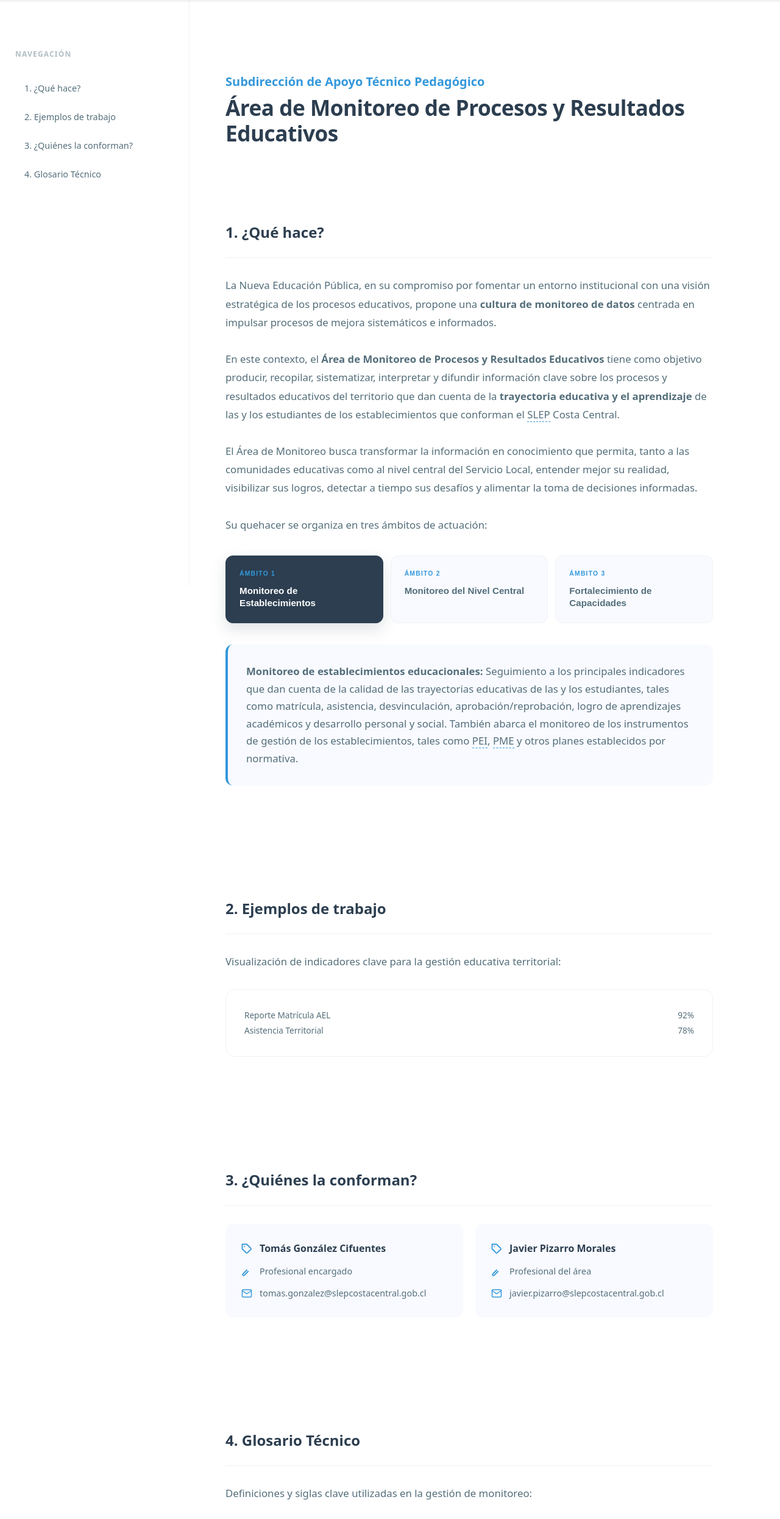
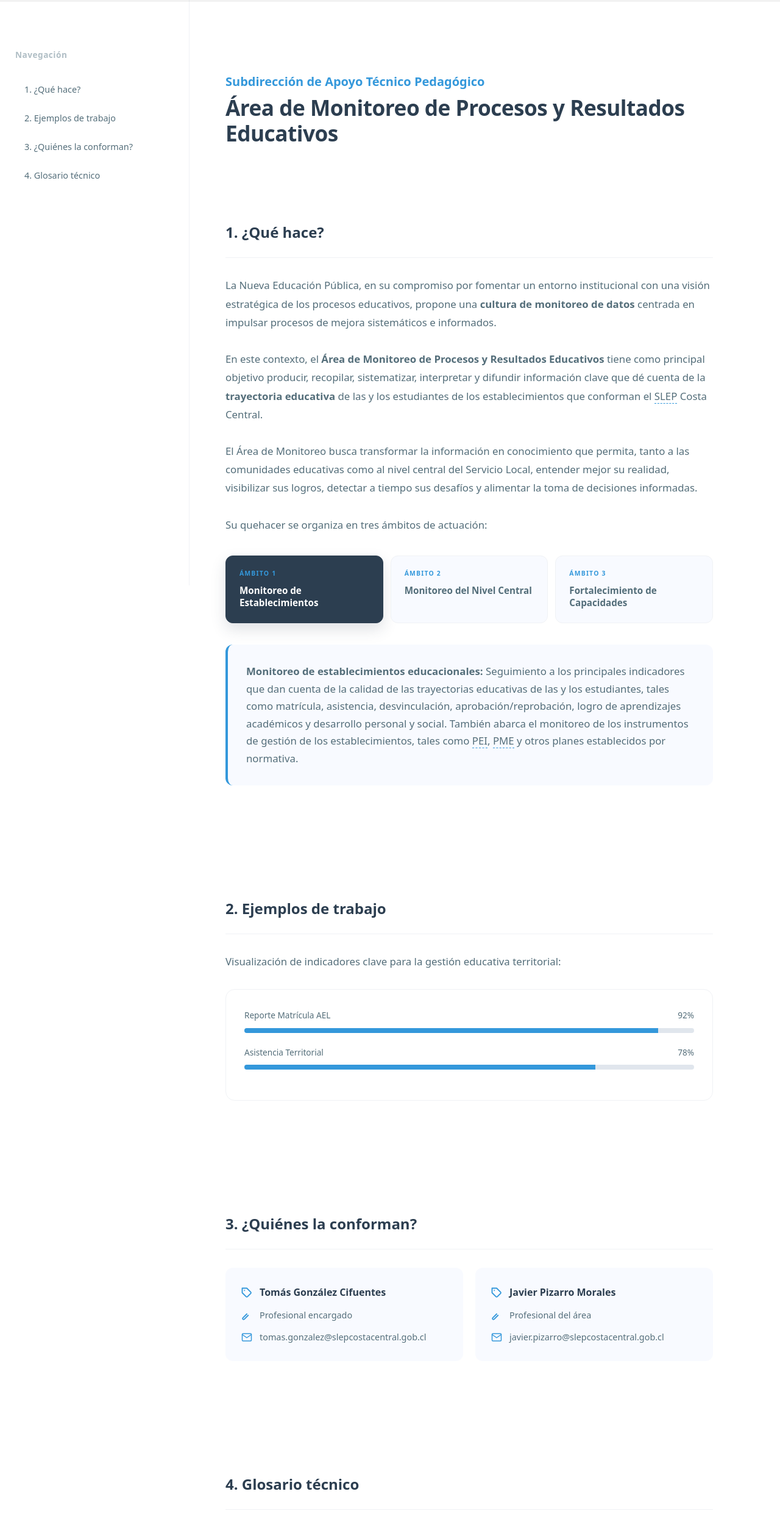
Before and after one commit to tomgc/slep_monitoreo, a plain HTML site: page index.html in a window 1280 px wide. Shown: the top 2491 px of the page at 61% size. Drawn offline with Linux system fonts and the light colour scheme.

Commit message:
Refactor font usage and navigation styles

```diff
--- a/index.html
+++ b/index.html
@@ -15,12 +15,14 @@
             --light-border: #f0f2f5;
             --bg-active: #f8faff;
             --white: #ffffff;
+            /* Unificación de fuente */
+            --main-font: system-ui, -apple-system, BlinkMacSystemFont, 'Segoe UI', Roboto, sans-serif;
         }
 
         html { scroll-behavior: smooth; }
 
         body {
-            font-family: system-ui, -apple-system, BlinkMacSystemFont, 'Segoe UI', Roboto, sans-serif;
+            font-family: var(--main-font);
             margin: 0; display: flex; background: var(--white); color: var(--primary-navy);
             -webkit-font-smoothing: antialiased;
         }
@@ -34,8 +36,13 @@
             border-right: 1px solid var(--light-border); display: flex; flex-direction: column; gap: 8px;
             background: var(--white);
         }
-        .nav-title { font-size: 0.75rem; color: #b0bec5; margin-bottom: 20px; font-weight: 700; text-transform: uppercase; letter-spacing: 1.2px; }
-        nav#side-nav a { text-decoration: none; color: var(--text-gray); padding: 10px 15px; border-radius: 8px; transition: 0.3s; font-size: 0.9rem; }
+        /* Ajuste de Navegación a minúsculas */
+        .nav-title { font-size: 0.85rem; color: #b0bec5; margin-bottom: 20px; font-weight: 600; letter-spacing: 0.5px; }
+
+        nav#side-nav a {
+            font-family: var(--main-font);
+            text-decoration: none; color: var(--text-gray); padding: 10px 15px; border-radius: 8px; transition: 0.3s; font-size: 0.9rem;
+        }
         nav#side-nav a.active-nav { color: var(--accent-blue); background: var(--bg-active); font-weight: 600; }
 
         /* --- CONTENIDO PRINCIPAL --- */
@@ -45,7 +52,10 @@
         header h1 { font-size: 2.2rem; font-weight: 800; margin: 0; letter-spacing: -0.5px; line-height: 1.2; }
 
         section { margin-bottom: 120px; padding-top: 20px; }
-        h2 { position: sticky; top: 0; background: rgba(255,255,255,0.98); padding: 25px 0; border-bottom: 1px solid var(--light-border); z-index: 10; margin-bottom: 30px; font-size: 1.5rem; }
+        h2 {
+            font-family: var(--main-font);
+            position: sticky; top: 0; background: rgba(255,255,255,0.98); padding: 25px 0; border-bottom: 1px solid var(--light-border); z-index: 10; margin-bottom: 30px; font-size: 1.5rem;
+        }
 
         .section-content { color: var(--text-gray); font-size: 1.05rem; line-height: 1.8; }
         .section-content p { margin-bottom: 30px; }
@@ -53,6 +63,7 @@
         /* --- TABS --- */
         .tab-menu { display: grid; grid-template-columns: repeat(3, 1fr); gap: 12px; margin: 35px 0; counter-reset: tab-counter; }
         .tab-btn {
+            font-family: var(--main-font);
             background: var(--bg-active); border: 1px solid var(--light-border); padding: 22px; border-radius: 12px;
             cursor: pointer; color: var(--text-gray); font-weight: 600; transition: all 0.3s ease; font-size: 0.95rem;
             text-align: left; display: flex; flex-direction: column; gap: 8px; height: 100%; line-height: 1.3;
@@ -81,6 +92,10 @@
         .copy-feedback { position: absolute; top: -25px; left: 50%; transform: translateX(-50%); background: var(--primary-navy); color: white; padding: 2px 8px; border-radius: 4px; font-size: 0.7rem; opacity: 0; transition: 0.3s; }
         .copy-feedback.show { opacity: 1; }
 
+        /* Estilos Barras de Ejemplo */
+        .stat-bar-bg { background: #e0e6ed; height: 8px; border-radius: 4px; margin: 8px 0 20px; overflow: hidden; }
+        .stat-bar-fill { background: var(--accent-blue); height: 100%; width: 0; transition: width 1.5s cubic-bezier(0.1, 0, 0.2, 1); }
+
         @media (max-width: 900px) { nav#side-nav { display: none; } main { margin-left: 0; padding: 20px; } }
         @media (max-width: 700px) { .tab-menu { grid-template-columns: 1fr; } }
     </style>
@@ -94,7 +109,7 @@
         <a href="#que-hace" class="nav-item active-nav">1. ¿Qué hace?</a>
         <a href="#ejemplos" class="nav-item">2. Ejemplos de trabajo</a>
         <a href="#quienes-somos" class="nav-item">3. ¿Quiénes la conforman?</a>
-        <a href="#glosario" class="nav-item">4. Glosario Técnico</a>
+        <a href="#glosario" class="nav-item">4. Glosario técnico</a>
     </nav>
 
     <main>
@@ -110,7 +125,7 @@
                     La Nueva Educación Pública, en su compromiso por fomentar un entorno institucional con una visión estratégica de los procesos educativos, propone una <strong>cultura de monitoreo de datos</strong> centrada en impulsar procesos de mejora sistemáticos e informados.
                 </p>
                 <p>
-                    En este contexto, el <strong>Área de Monitoreo de Procesos y Resultados Educativos</strong> tiene como objetivo producir, recopilar, sistematizar, interpretar y difundir información clave sobre los procesos y resultados educativos del territorio que dan cuenta de la <strong>trayectoria educativa y el aprendizaje</strong> de las y los estudiantes de los establecimientos que conforman el <span class="glossary-term" title="Servicio Local de Educación Pública">SLEP</span> Costa Central.
+                    En este contexto, el <strong>Área de Monitoreo de Procesos y Resultados Educativos</strong> tiene como principal objetivo producir, recopilar, sistematizar, interpretar y difundir información clave que dé cuenta de la <strong>trayectoria educativa</strong> de las y los estudiantes de los establecimientos que conforman el <span class="glossary-term" title="Servicio Local de Educación Pública">SLEP</span> Costa Central.
                 </p>
                 <p>
                     El Área de Monitoreo busca transformar la información en conocimiento que permita, tanto a las comunidades educativas como al nivel central del Servicio Local, entender mejor su realidad, visibilizar sus logros, detectar a tiempo sus desafíos y alimentar la toma de decisiones informadas.
@@ -149,7 +164,7 @@
         </section>
 
         <section id="glosario">
-            <h2>4. Glosario Técnico</h2>
+            <h2>4. Glosario técnico</h2>
             <div class="section-content">
                 <p>Definiciones y siglas clave utilizadas en la gestión de monitoreo:</p>
                 <div id="glossary-container" class="glossary-grid"></div>
```
